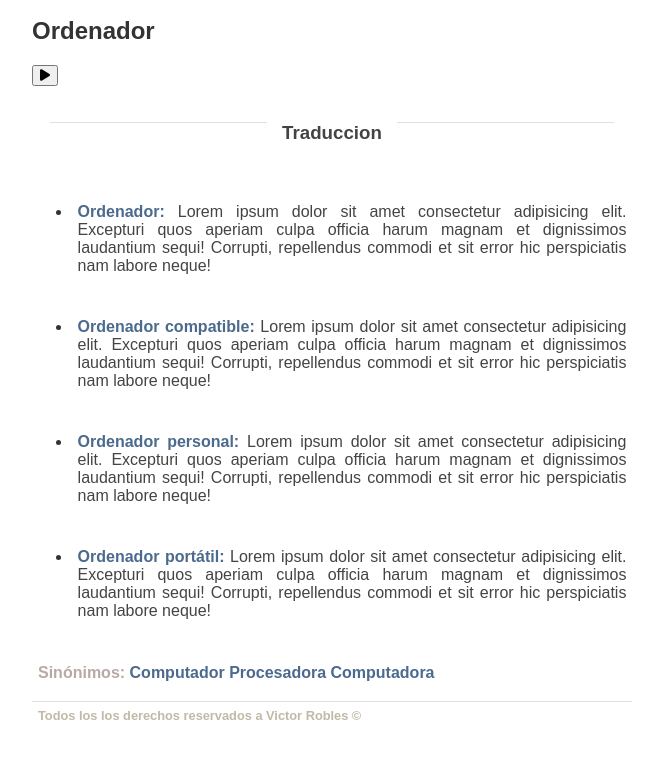
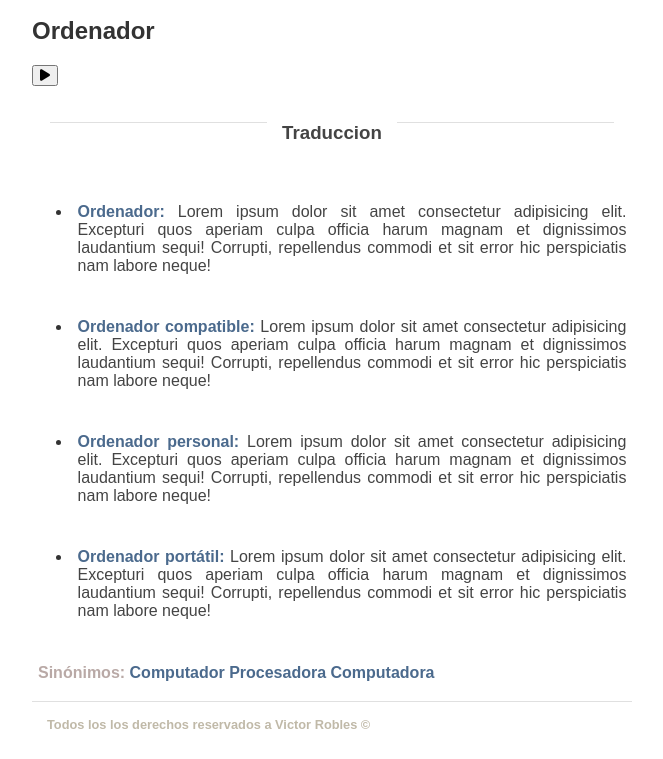
Before and after one commit to NatashaCampo/Taller-Grupal, a plain HTML site: page index.html in a window 1280 px wide. Shown: the part 111-870 px from the top of the page, without its empty margins (308-971 px from the left). Drawn offline with Linux system fonts and the light colour scheme.

Commit message:
Espacio para el footer

```diff
--- a/style.css
+++ b/style.css
@@ -16,7 +16,7 @@ body{
 .footer_footer{
     color: #c0b9a8 ;
     font-size: 80%;
-    padding: 1%;
+    padding: 15px;
     font-weight: bold;
     border-top: 1px solid #e0e0e0;
 }
```
